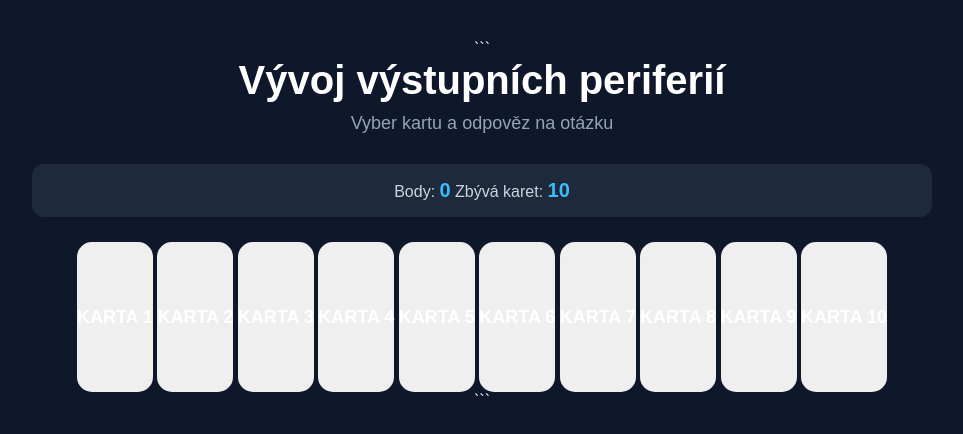
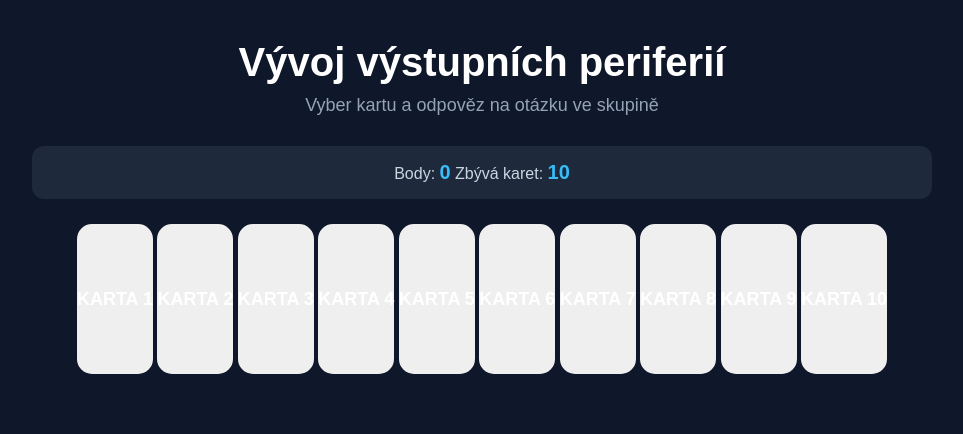
Before and after one commit to dvoracek-123/vystupni-periferie-kviz, a plain HTML site: page index.html in a window 1280 px wide. Shown: the whole page, without its empty margins (158-1121 px from the left). Drawn offline with Linux system fonts and the light colour scheme.

Commit message:
Update index.html

````diff
--- a/index.html
+++ b/index.html
@@ -1,5 +1,5 @@
+
 <!DOCTYPE html>
-
 <html lang="cs">
 <head>
     <meta charset="UTF-8">
@@ -10,9 +10,8 @@
 
 <body>
 
-```
     <h1>Vývoj výstupních periferií</h1>
-<p class="subtitle">Vyber kartu a odpověz na otázku</p>
+    <p class="subtitle">Vyber kartu a odpověz na otázku ve skupině</p>
 
     <div class="info">
         <span>Body: <strong id="score">0</strong></span>
@@ -20,7 +19,6 @@
     </div>
 
     <div id="cards" class="cards">
-
         <button class="card" data-id="0">KARTA 1</button>
         <button class="card" data-id="1">KARTA 2</button>
         <button class="card" data-id="2">KARTA 3</button>
@@ -31,11 +29,9 @@
         <button class="card" data-id="7">KARTA 8</button>
         <button class="card" data-id="8">KARTA 9</button>
         <button class="card" data-id="9">KARTA 10</button>
-
     </div>
 
     <div id="questionBox" class="question-box hidden">
-
         <p id="questionNumber"></p>
 
         <h2 id="question"></h2>
@@ -43,20 +39,16 @@
         <button id="showAnswer">Zobrazit odpověď</button>
 
         <div id="answerBox" class="hidden">
-
             <p id="answer"></p>
 
             <button id="correct">✓ Správně</button>
             <button id="wrong">✕ Špatně</button>
-
         </div>
 
         <button id="back">← Zpět na karty</button>
-
     </div>
 
     <div id="finishBox" class="question-box hidden">
-
         <h2>Kvíz dokončen!</h2>
 
         <p>
@@ -66,11 +58,8 @@
         </p>
 
         <button id="restart">Hrát znovu</button>
-
     </div>
 
     <script src="script.js"></script>
-```
-
 </body>
 </html>
````
Lines whose indentation alone changed are shown as unchanged.
